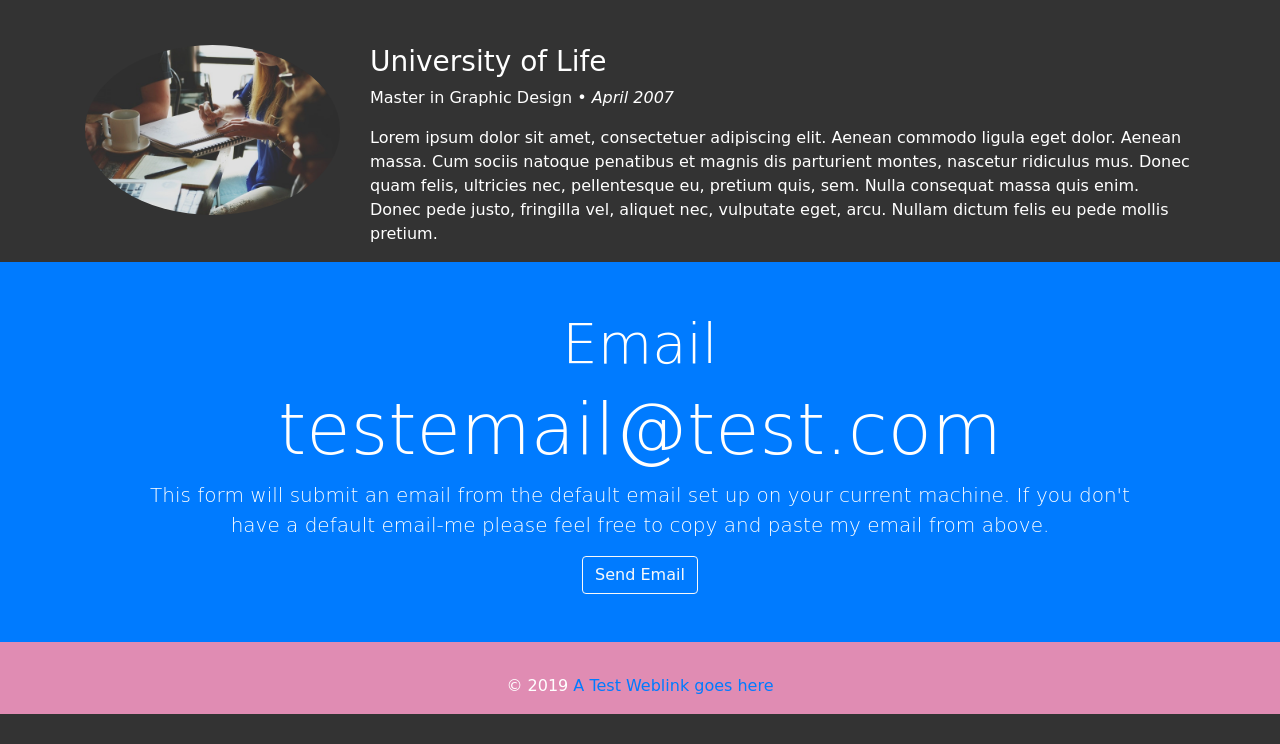
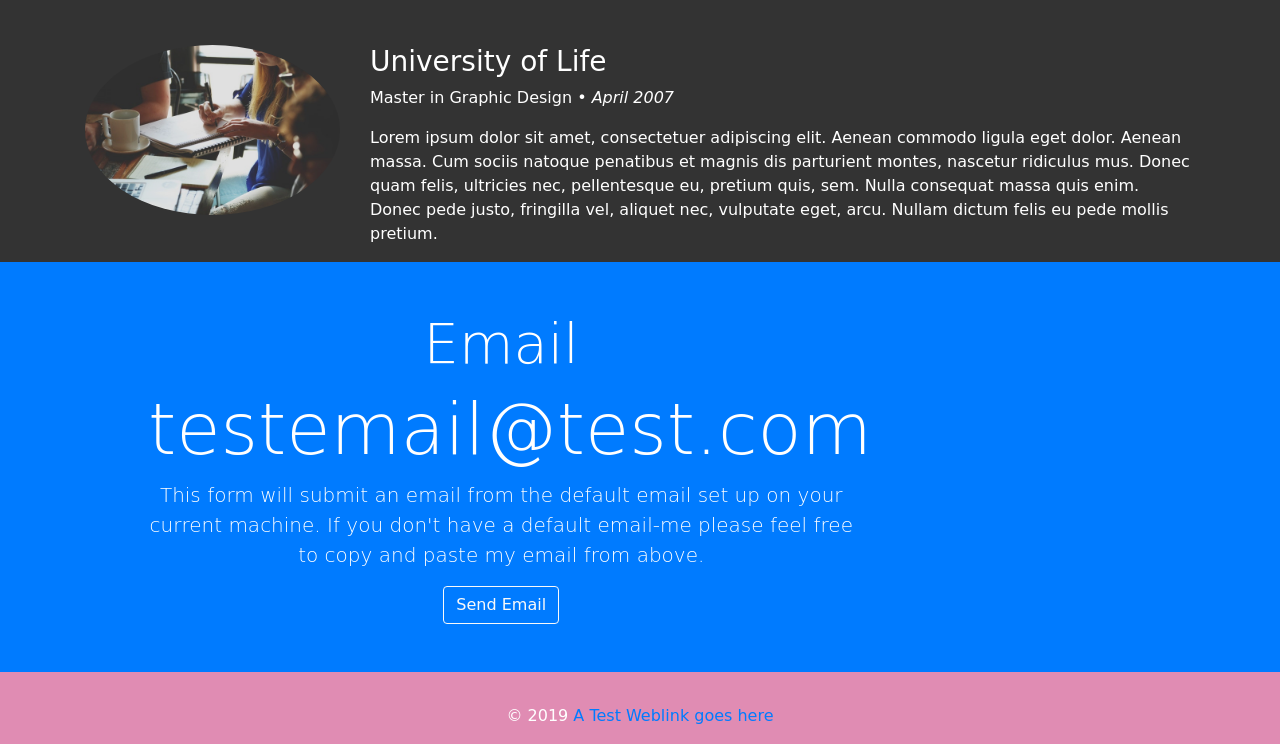
Before and after one commit to DustinMathis/Portfoliosite3, a website: page index.html in a window 1280 px wide. Shown: the part 1014-1758 px from the top of the page. Before the commit the page ends 1728 px from the top, so only its background shows below. Drawn offline with nearby package versions, Linux system fonts and the light colour scheme; files that its build step writes are made by us from their sources; a web font is replaced by a local one.

Commit message:
changed column size in Email section to test deployed responsiveness

```diff
--- a/index.html
+++ b/index.html
@@ -175,7 +175,7 @@
   <section id="email-me" class="bg-primary">
     <div class="container">
       <div class="flex-row">
-        <div class="col-sm text-center">
+        <div class="col-sm-9 text-center">
           <div class="p-5">
             <h1 class="display-4">Email</h1>
             <h3 class="display-3">testemail@test.com</h3>
```
